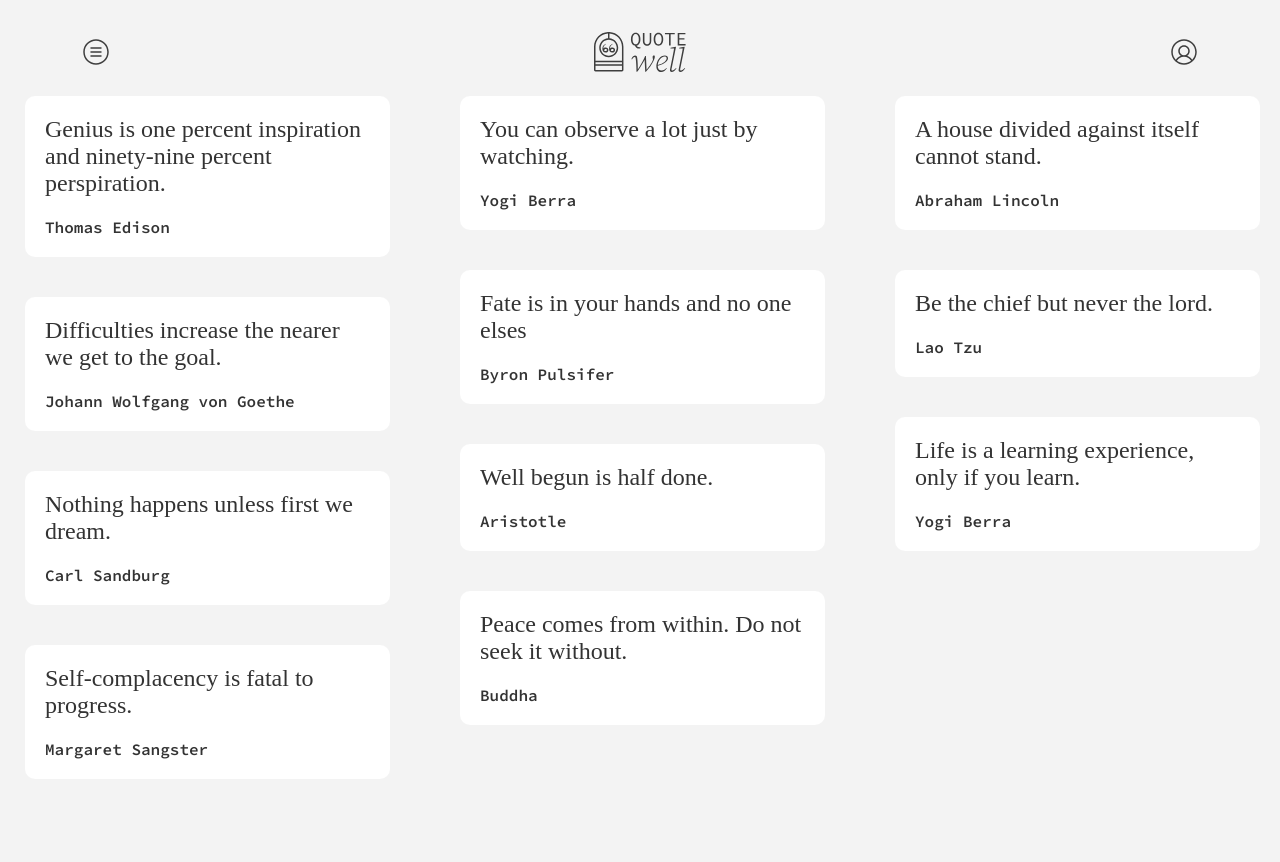
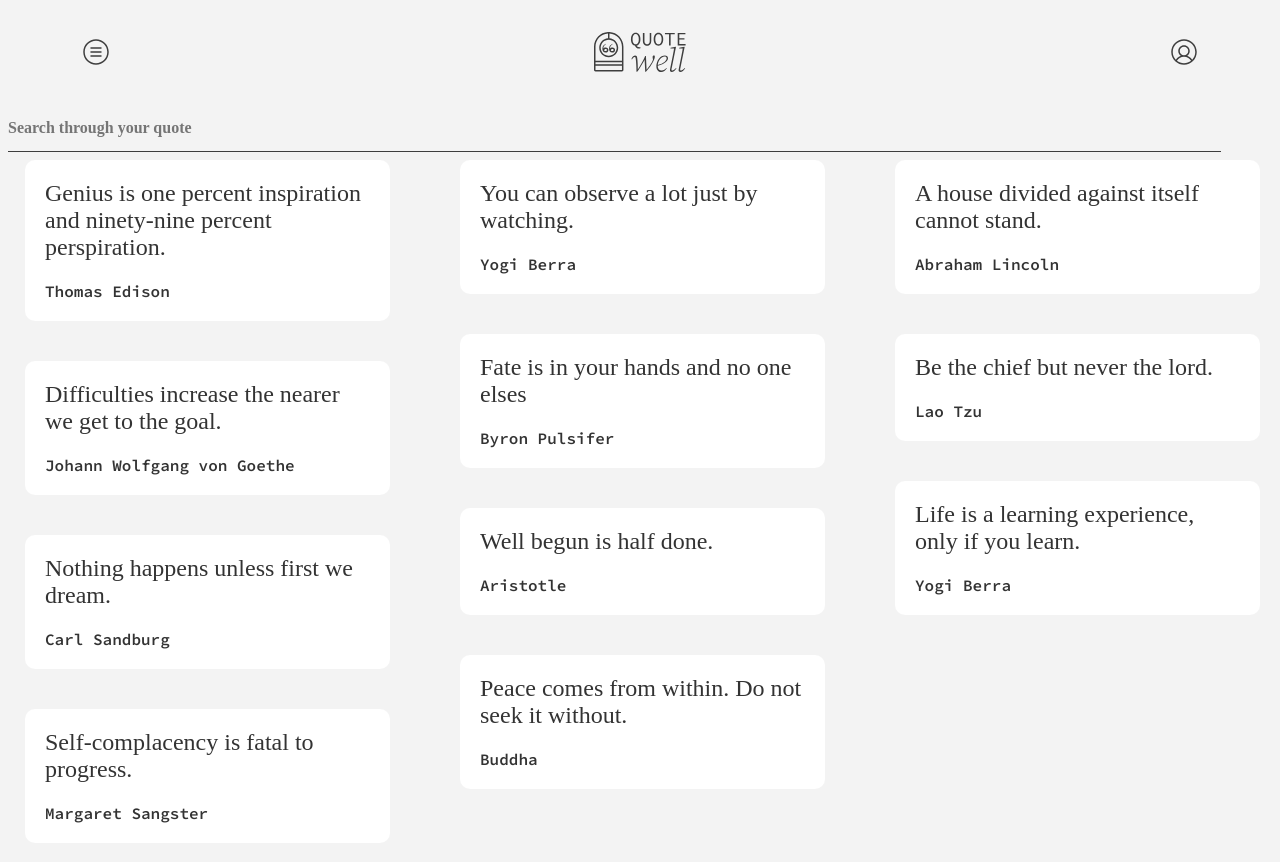
Before and after one commit to MarcoJul/Quote-Typescript, a React (Create React App) app: page / in a window 1280 px wide. Shown: the top 862 px of the page. Before the commit the page ends 819 px from the top, so only its background shows below. Built offline with nearby package versions, Linux system fonts and the light colour scheme; a web font is replaced by a local one.

Commit message:
feat: add <Search/> component

```diff
--- a/src/App.tsx
+++ b/src/App.tsx
@@ -3,11 +3,13 @@ import "./App.module.css";
 import Header from "./ui/Header";
 import { DUMMY_QUOTES } from "./database/database";
 import QuoteList from "./components/QuoteList";
+import Search from "./components/Search";
 
 const App: React.FC = () => {
   return (
     <div>
       <Header />
+      <Search />
       <QuoteList items={DUMMY_QUOTES} />
     </div>
   );
--- /dev/null
+++ b/src/components/Search.module.css
@@ -0,0 +1,27 @@
+.searchBar {
+  margin: 0 auto;
+  position: relative;
+  padding: 0.8rem;
+  display: flex;
+  align-items: center;
+  justify-content: space-between;
+}
+
+.searchInput {
+  width: 96%;
+  height: 4.8rem;
+  font-size: 1.6rem;
+  font-family: inherit;
+  font-weight: 600;
+  background-color: transparent;
+  border: none;
+  border-bottom: 1px solid #3e3e3e;
+}
+
+.searchInput:focus {
+  outline: none;
+}
+
+.searchIcon {
+  height: 3.2rem;
+}
--- /dev/null
+++ b/src/components/Search.tsx
@@ -0,0 +1,19 @@
+import classes from "./Search.module.css";
+
+const Search: React.FC = () => {
+  const searchHandler = (event: any) => {
+    console.log(event.target.value);
+  };
+  return (
+    <div className={classes.searchBar}>
+      <input
+        type="text"
+        className={classes.searchInput}
+        placeholder={"Search through your quote"}
+        onChange={searchHandler}
+      ></input>
+    </div>
+  );
+};
+
+export default Search;
```
